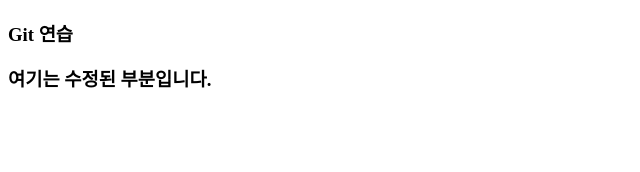
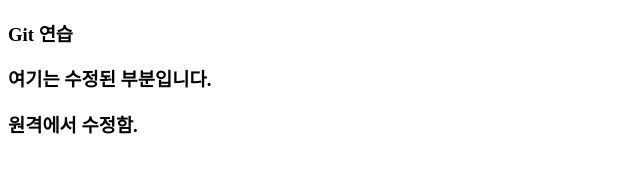
Before and after one commit to ddul22/html, a plain HTML site: page index.html in a window 1280 px wide. Shown: the whole page, without its empty margins (0-640 px from the left). Drawn offline with Linux system fonts and the light colour scheme.

Commit message:
Update index.html

```diff
--- a/index.html
+++ b/index.html
@@ -9,5 +9,7 @@
   <h3>Git 연습</h3>
   <!-- 수정된 파일도 이력등록 : unstage -> stage -> commit-> push -->
    <h3>여기는 수정된 부분입니다.</h3>
+  <!-- 원격에서 수정한 내용 -->
+  <h3>원격에서 수정함.</h3>
 </body>
 </html>
```
